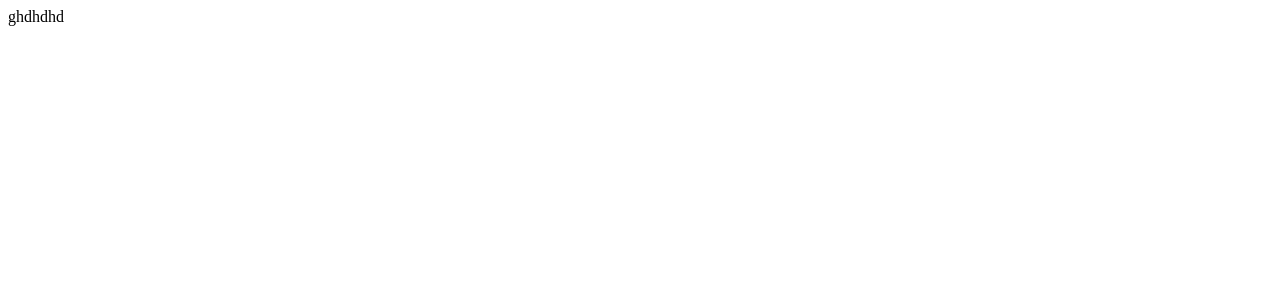
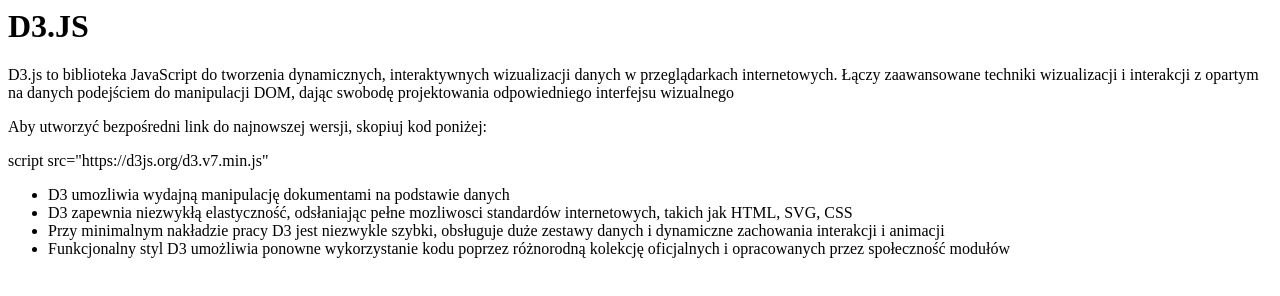
Before and after one commit to izolejsza/Repo, a plain HTML site: page index_zadanie.html in a window 1280 px wide. Drawn offline with Linux system fonts and the light colour scheme.

Commit message:
Update index_zadanie.html

```diff
--- a/index_zadanie.html
+++ b/index_zadanie.html
@@ -3,7 +3,22 @@
      <title>D3</title>
   </head>
   <body>
-    <p>ghdhdhd</p>
+    <h1> D3.JS </h1>
+   <div class="przyklad">
+     <p>D3.js to biblioteka JavaScript do tworzenia dynamicznych, interaktywnych wizualizacji danych
+            w przeglądarkach internetowych. Łączy zaawansowane techniki wizualizacji i interakcji z opartym
+            na danych podejściem do manipulacji DOM, dając swobodę projektowania odpowiedniego interfejsu wizualnego </p>
+     <p>Aby utworzyć bezpośredni link do najnowszej wersji, skopiuj kod poniżej: </p>
+      <div class="kod">
+            <p>script src="https://d3js.org/d3.v7.min.js"</p>
+        </div>
+        <ul>
+            <li>D3 umozliwia wydajną manipulację dokumentami na podstawie danych</li>
+            <li>D3 zapewnia niezwykłą elastyczność, odsłaniając pełne  mozliwosci standardów internetowych, takich jak HTML, SVG, CSS</li>
+            <li>Przy minimalnym nakładzie pracy D3 jest niezwykle szybki, obsługuje duże zestawy danych i dynamiczne zachowania interakcji i animacji</li>
+            <li>Funkcjonalny styl D3 umożliwia ponowne wykorzystanie kodu poprzez różnorodną kolekcję oficjalnych i opracowanych przez społeczność modułów</li>
+        </ul>
+    </div>
   </body>
 
 </html>
```
